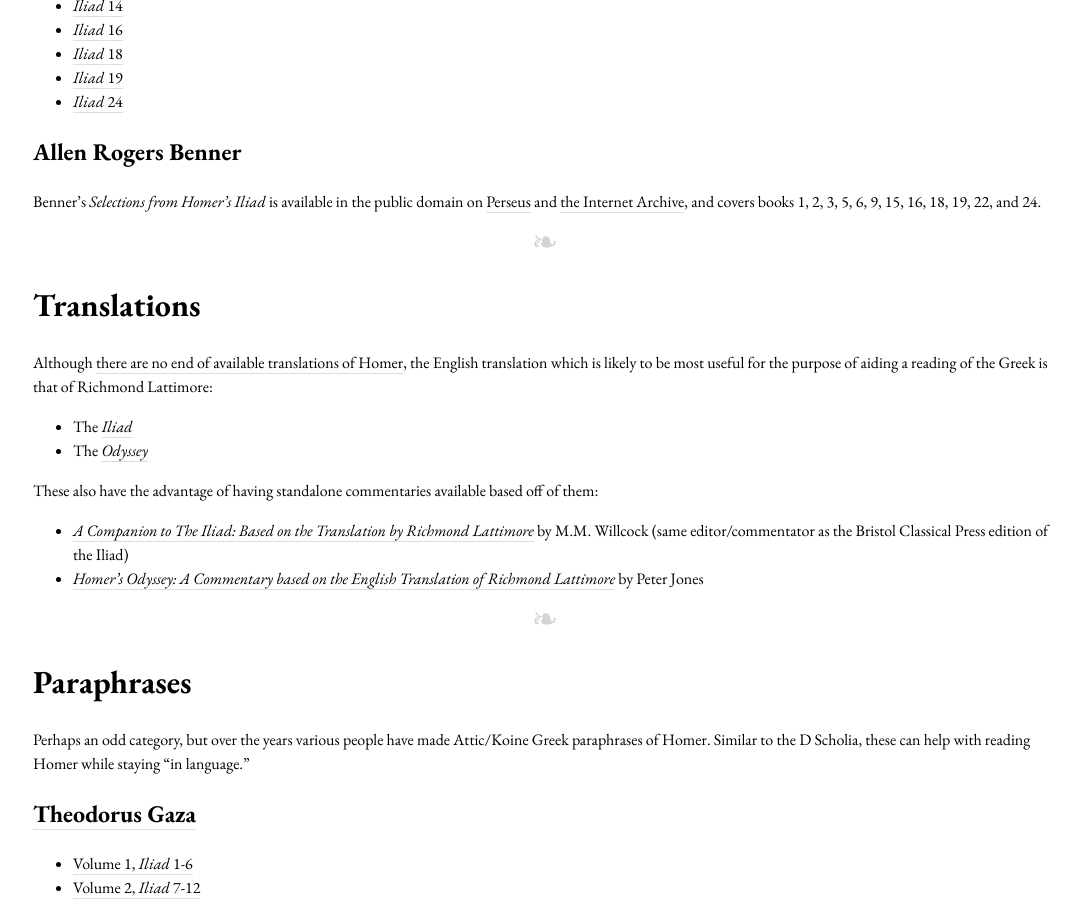
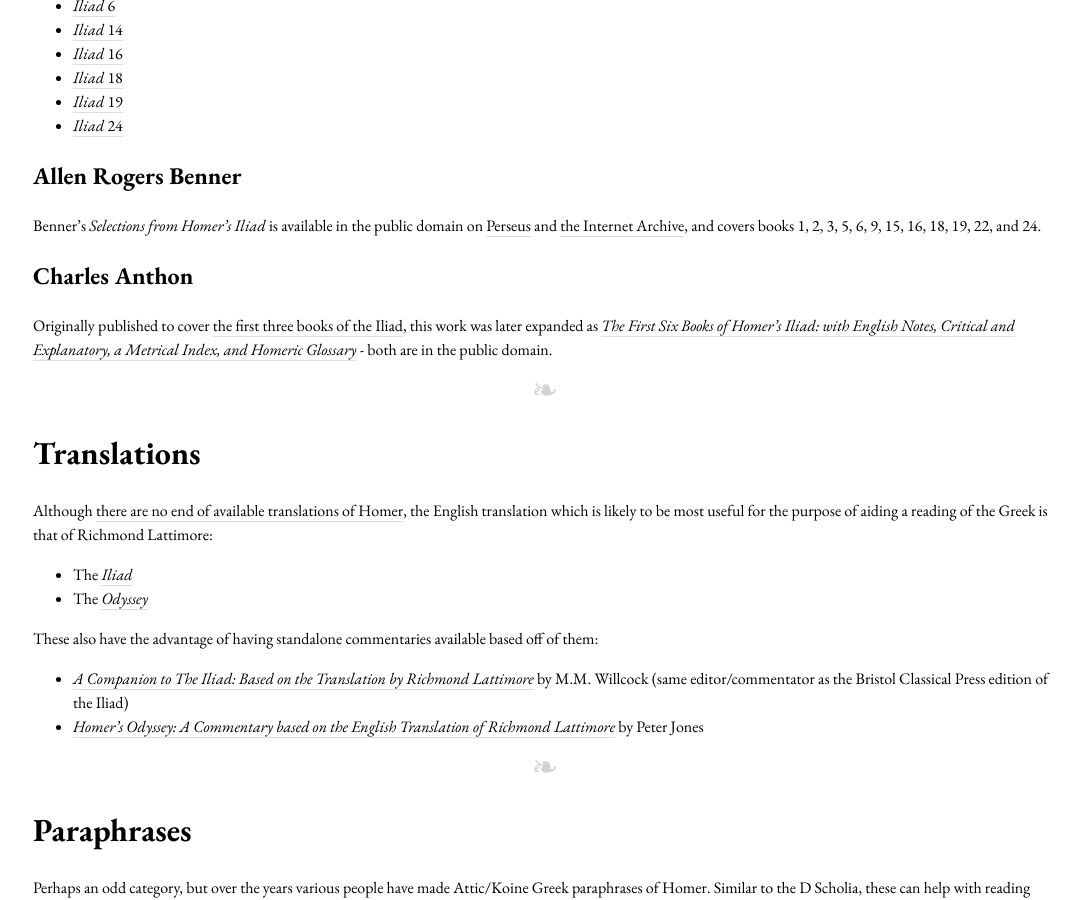
Before and after one commit to ryanfb/etc, a Jekyll site: the page built from _posts/2019-02-25-resources_for_reading_homeric_greek.md, in a window 1280 px wide and 900 px high, scrolled down 6299 px. Shown: the whole window, without its empty margins (95-1176 px from the left). Built offline with Jekyll 4.4.1, drawn with Linux system fonts in a browser that asks for light colours; nearby versions of some CDN libraries.

Commit message:
Add Anthon

```diff
--- a/_posts/2019-02-25-resources_for_reading_homeric_greek.md
+++ b/_posts/2019-02-25-resources_for_reading_homeric_greek.md
@@ -199,6 +199,10 @@
 
 Benner's *Selections from Homer's Iliad* is available in the public domain on [Perseus](http://www.perseus.tufts.edu/hopper/text?doc=Perseus%3Atext%3A1999.04.0083%3Abook%3D1%3Acard%3D1) and [the Internet Archive](https://archive.org/details/selectionsfromh00benngoog), and covers books 1, 2, 3, 5, 6, 9, 15, 16, 18, 19, 22, and 24.
 
+## Charles Anthon
+
+Originally published to cover [the first three books of the Iliad](https://archive.org/details/firstthreebookso00anthiala), this work was later expanded as [*The First Six Books of Homer's Iliad: with English Notes, Critical and Explanatory, a Metrical Index, and Homeric Glossary*](https://archive.org/details/firstsixbooksofh00homeuoft/) - both are in the public domain.
+
 ---
 
 # Translations
```
